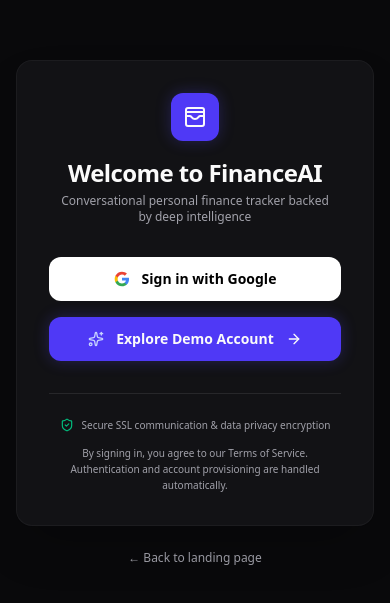
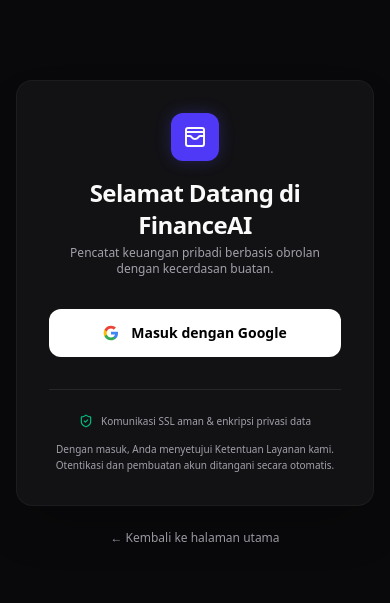
Before and after one commit to nabssku/FinanceAI, a Next.js app: page /login in a window 390 px wide. Shown: the part 109-712 px from the top of the page. Built offline with nearby package versions, Linux system fonts and the light colour scheme.

Commit message:
feat: localize login page and implement mobile navigation menu with account controls

```diff
--- a/src/app/login/page.tsx
+++ b/src/app/login/page.tsx
@@ -1,13 +1,12 @@
-'use client';
+"use client";
 
 import React, { useState } from "react";
 import { signIn } from "next-auth/react";
-import { WalletCards, ArrowRight, ShieldCheck, Sparkles } from "lucide-react";
+import { WalletCards, ShieldCheck } from "lucide-react";
 import Link from "next/link";
 
 export default function LoginPage() {
   const [loadingGoogle, setLoadingGoogle] = useState(false);
-  const [loadingDemo, setLoadingDemo] = useState(false);
 
   const handleGoogleLogin = async () => {
     setLoadingGoogle(true);
@@ -16,16 +15,6 @@ export default function LoginPage() {
     } catch (e) {
       console.error(e);
       setLoadingGoogle(false);
-    }
-  };
-
-  const handleDemoLogin = async () => {
-    setLoadingDemo(true);
-    try {
-      await signIn("demo", { callbackUrl: "/dashboard" });
-    } catch (e) {
-      console.error(e);
-      setLoadingDemo(false);
     }
   };
 
@@ -42,9 +31,9 @@ export default function LoginPage() {
           <div className="w-12 h-12 rounded-xl bg-indigo-600 flex items-center justify-center neon-glow-primary mb-4">
             <WalletCards className="w-6 h-6 text-[#FAFAFA]" />
           </div>
-          <h2 className="text-2xl font-bold text-[#FAFAFA] tracking-tight">Welcome to FinanceAI</h2>
+          <h2 className="text-2xl font-bold text-[#FAFAFA] tracking-tight">Selamat Datang di FinanceAI</h2>
           <p className="text-xs text-[#A1A1AA] mt-1 max-w-[280px]">
-            Conversational personal finance tracker backed by deep intelligence
+            Pencatat keuangan pribadi berbasis obrolan dengan kecerdasan buatan.
           </p>
         </div>
 
@@ -53,8 +42,8 @@ export default function LoginPage() {
           {/* Google Sign In */}
           <button
             onClick={handleGoogleLogin}
-            disabled={loadingGoogle || loadingDemo}
-            className="w-full py-3 px-4 rounded-xl font-semibold text-sm bg-white text-black hover:bg-neutral-200 transition-all flex items-center justify-center gap-3 cursor-pointer disabled:opacity-50"
+            disabled={loadingGoogle}
+            className="w-full py-3.5 px-4 rounded-xl font-semibold text-sm bg-white text-black hover:bg-neutral-200 transition-all flex items-center justify-center gap-3 cursor-pointer disabled:opacity-50"
           >
             {loadingGoogle ? (
               <span className="w-4 h-4 rounded-full border-2 border-zinc-300 border-t-zinc-800 animate-spin" />
@@ -78,22 +67,7 @@ export default function LoginPage() {
                 />
               </svg>
             )}
-            <span>Sign in with Google</span>
-          </button>
-
-          {/* Quick Sandbox/Demo Sign In */}
-          <button
-            onClick={handleDemoLogin}
-            disabled={loadingGoogle || loadingDemo}
-            className="w-full py-3 px-4 rounded-xl font-semibold text-sm bg-indigo-600 hover:bg-indigo-700 text-[#FAFAFA] transition-all flex items-center justify-center gap-3 cursor-pointer neon-glow-primary disabled:opacity-50 relative group overflow-hidden"
-          >
-            {loadingDemo ? (
-              <span className="w-4 h-4 rounded-full border-2 border-indigo-400 border-t-white animate-spin" />
-            ) : (
-              <Sparkles className="w-4 h-4 text-indigo-200" />
-            )}
-            <span>Explore Demo Account</span>
-            <ArrowRight className="w-4 h-4 transition-transform group-hover:translate-x-1" />
+            <span>Masuk dengan Google</span>
           </button>
         </div>
 
@@ -101,10 +75,10 @@ export default function LoginPage() {
         <div className="mt-8 pt-6 border-t border-[#27272A] flex flex-col gap-3 text-center">
           <div className="flex items-center justify-center gap-2 text-[10px] text-[#A1A1AA]">
             <ShieldCheck className="w-3.5 h-3.5 text-emerald-500" />
-            <span>Secure SSL communication & data privacy encryption</span>
+            <span>Komunikasi SSL aman & enkripsi privasi data</span>
           </div>
           <p className="text-[10px] text-[#A1A1AA] leading-relaxed">
-            By signing in, you agree to our Terms of Service. Authentication and account provisioning are handled automatically.
+            Dengan masuk, Anda menyetujui Ketentuan Layanan kami. Otentikasi dan pembuatan akun ditangani secara otomatis.
           </p>
         </div>
       </div>
@@ -112,9 +86,9 @@ export default function LoginPage() {
       {/* Back to landing */}
       <Link
         href="/"
-        className="mt-6 text-xs text-[#A1A1AA] hover:text-[#FAFAFA] transition-colors"
+        className="mt-6 text-xs text-[#A1A1AA] hover:text-[#FAFAFA] transition-colors font-medium"
       >
-        ← Back to landing page
+        ← Kembali ke halaman utama
       </Link>
     </main>
   );
--- a/src/components/mobile-nav.tsx
+++ b/src/components/mobile-nav.tsx
@@ -1,37 +1,135 @@
 "use client";
 
-import React from "react";
+import React, { useState } from "react";
 import Link from "next/link";
 import { usePathname } from "next/navigation";
+import { useSession, signOut } from "next-auth/react";
 import {
   LayoutDashboard,
   Sparkles,
   Receipt,
   Wallet,
-  Settings
+  Menu,
+  X,
+  BarChart3,
+  Settings,
+  User,
+  HelpCircle,
+  LogOut
 } from "lucide-react";
 
 export function MobileNav() {
   const pathname = usePathname();
+  const { data: session } = useSession();
+  const [menuOpen, setMenuOpen] = useState(false);
 
-  const navItems = [
+  const mainItems = [
     { name: "Beranda", href: "/dashboard", icon: LayoutDashboard },
     { name: "Chat AI", href: "/chat", icon: Sparkles, highlight: true },
     { name: "Transaksi", href: "/transactions", icon: Receipt },
     { name: "Anggaran", href: "/budgets", icon: Wallet },
+  ];
+
+  const overlayItems = [
+    { name: "Analisis Keuangan", href: "/analytics", icon: BarChart3 },
     { name: "Pengaturan", href: "/settings", icon: Settings },
+    { name: "Profil Pengguna", href: "/profile", icon: User },
+    { name: "Bantuan & Info", href: "/help", icon: HelpCircle },
   ];
 
   return (
-    <div className="md:hidden fixed bottom-0 left-0 right-0 h-16 bg-[#18181B]/95 backdrop-blur-xl border-t border-[#27272A] z-40 flex items-center justify-around px-4 pb-safe shadow-2xl">
-      {navItems.map((item) => {
+    <>
+      {/* Overlay Menu for Mobile */}
+      <div
+        className={`fixed inset-0 z-50 bg-[#09090B]/80 backdrop-blur-md transition-all duration-300 md:hidden ${
+          menuOpen ? "opacity-100 pointer-events-auto" : "opacity-0 pointer-events-none"
+        }`}
+        onClick={() => setMenuOpen(false)}
+      >
+        <div
+          className={`absolute bottom-0 left-0 right-0 max-h-[85vh] bg-[#18181B] border-t border-[#27272A] rounded-t-3xl p-6 flex flex-col gap-6 transition-all duration-300 transform ${
+            menuOpen ? "translate-y-0" : "translate-y-full"
+          }`}
+          onClick={(e) => e.stopPropagation()}
+        >
+          {/* Header */}
+          <div className="flex items-center justify-between border-b border-[#27272A] pb-4">
+            <div className="text-left">
+              <h3 className="text-sm font-bold text-[#FAFAFA] uppercase tracking-wider">Menu Lainnya</h3>
+              <p className="text-[10px] text-[#A1A1AA]">Akses halaman tambahan dan kontrol akun</p>
+            </div>
+            <button
+              onClick={() => setMenuOpen(false)}
+              className="p-2 rounded-lg bg-zinc-900 border border-[#27272A] text-[#A1A1AA] hover:text-white"
+            >
+              <X className="w-4 h-4" />
+            </button>
+          </div>
+
+          {/* Additional Links Grid */}
+          <div className="grid grid-cols-2 gap-3.5">
+            {overlayItems.map((item) => {
               const Icon = item.icon;
-        const isActive = pathname === item.href || (item.href !== "/dashboard" && pathname.startsWith(item.href));
+              const isActive = pathname.startsWith(item.href);
 
               return (
                 <Link
                   key={item.name}
                   href={item.href}
+                  onClick={() => setMenuOpen(false)}
+                  className={`flex flex-col gap-3 p-4 rounded-xl border text-left transition-all ${
+                    isActive
+                      ? "bg-indigo-600/10 border-indigo-500/30 text-indigo-400"
+                      : "bg-zinc-950/45 border-[#27272A]/50 text-[#A1A1AA] hover:text-[#FAFAFA] hover:bg-zinc-900/40"
+                  }`}
+                >
+                  <Icon className={`w-5 h-5 ${isActive ? "text-indigo-400" : "text-[#A1A1AA]"}`} />
+                  <span className="text-xs font-bold text-white">{item.name}</span>
+                </Link>
+              );
+            })}
+          </div>
+
+          {/* User profile details & Logout inside menu drawer */}
+          <div className="mt-2 border-t border-[#27272A] pt-5 flex flex-col gap-4">
+            <div className="flex items-center gap-3">
+              <img
+                src={session?.user?.image || "https://images.unsplash.com/photo-1534528741775-53994a69daeb?auto=format&fit=crop&q=80&w=200"}
+                alt="Profile Avatar"
+                className="w-10 h-10 rounded-full object-cover border border-[#27272A] bg-zinc-800"
+              />
+              <div className="flex-1 min-w-0 text-left">
+                <p className="text-xs font-semibold text-[#FAFAFA] truncate">
+                  {session?.user?.name || "Alex Sterling"}
+                </p>
+                <p className="text-[10px] text-[#A1A1AA] truncate">
+                  {session?.user?.email || "alex@example.com"}
+                </p>
+              </div>
+            </div>
+
+            <button
+              onClick={() => signOut({ callbackUrl: "/login" })}
+              className="flex items-center justify-center gap-2 w-full py-3 px-4 rounded-xl text-xs font-semibold text-red-400 bg-red-500/5 hover:bg-red-500/10 border border-red-500/10 hover:border-red-500/20 transition-all cursor-pointer"
+            >
+              <LogOut className="w-3.5 h-3.5" />
+              <span>Keluar dari Akun</span>
+            </button>
+          </div>
+        </div>
+      </div>
+
+      {/* Main Bottom Tab Bar */}
+      <div className="md:hidden fixed bottom-0 left-0 right-0 h-16 bg-[#18181B]/95 backdrop-blur-xl border-t border-[#27272A] z-40 flex items-center justify-around px-4 pb-safe shadow-2xl">
+        {mainItems.map((item) => {
+          const Icon = item.icon;
+          const isActive = pathname === item.href || (item.href !== "/dashboard" && pathname.startsWith(item.href)) && !menuOpen;
+
+          return (
+            <Link
+              key={item.name}
+              href={item.href}
+              onClick={() => setMenuOpen(false)}
               className={`flex flex-col items-center justify-center gap-1 flex-1 py-2 text-center relative ${
                 isActive
                   ? item.highlight
@@ -54,6 +152,25 @@ export function MobileNav() {
             </Link>
           );
         })}
+
+        {/* Lainnya (Toggles overlay) */}
+        <button
+          onClick={() => setMenuOpen(!menuOpen)}
+          className={`flex flex-col items-center justify-center gap-1 flex-1 py-2 text-center relative cursor-pointer outline-none border-none bg-transparent ${
+            menuOpen ? "text-indigo-400 font-bold" : "text-[#A1A1AA] hover:text-[#FAFAFA]"
+          }`}
+        >
+          <div className={`p-1.5 rounded-xl transition-all ${
+            menuOpen ? "bg-indigo-500/10 border border-indigo-500/20 shadow-lg shadow-indigo-500/5 text-indigo-400 scale-105" : ""
+          }`}>
+            <Menu className="w-5 h-5 shrink-0" />
           </div>
+          <span className="text-[9px] tracking-wide font-semibold">Lainnya</span>
+          {menuOpen && (
+            <span className="absolute bottom-1 w-1 h-1 bg-indigo-400 rounded-full animate-ping" />
+          )}
+        </button>
+      </div>
+    </>
   );
 }
```
Lines whose indentation alone changed are shown as unchanged.
